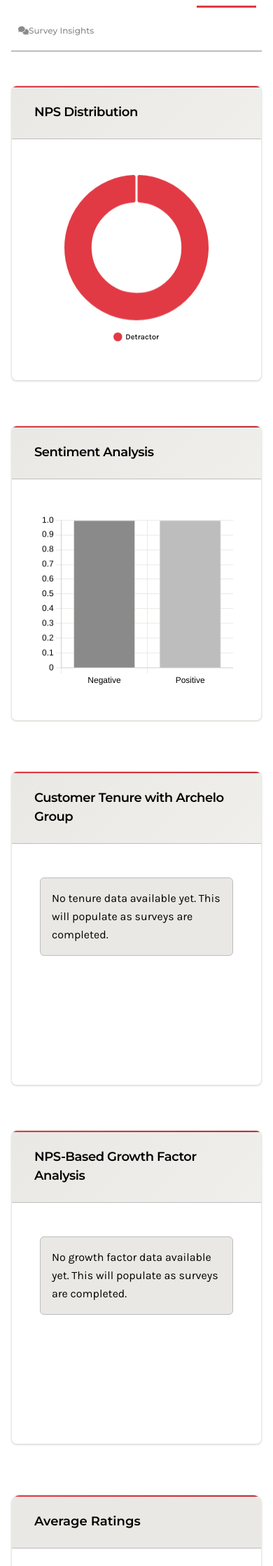
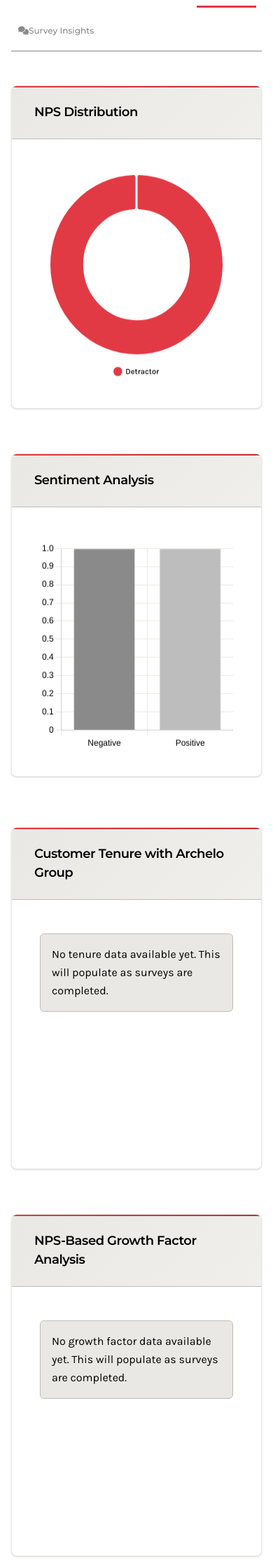
Before and after one commit to rivvalue/voia-docs, a Flask app: page /dashboard in a window 390 px wide, after a click on "Analytics". Shown: the part 556-2794 px from the top of the page at 70% size. Run offline with Flask 3, Linux system fonts and the light colour scheme; data comes from the database, SQL or seed files in the repository; data that the repository does not hold is empty.

Commit message:
Improve chart readability and sizing across all devices
Update CSS styles to increase chart container and canvas heights for better readability on desktop and mobile, ensuring a seamless user interface.

Replit-Commit-Author: Agent
Replit-Commit-Session-Id: a2fe9093-2e16-48b5-8de4-0e75c9b14d8a
Replit-Commit-Checkpoint-Type: full_checkpoint
Replit-Commit-Screenshot-Url: https://storage.googleapis.com/screenshot-production-us-central1/eca66c11-1e52-49de-a7f4-cfa95608a870/a2fe9093-2e16-48b5-8de4-0e75c9b14d8a/U7OaWdC

```diff
--- a/static/css/custom.css
+++ b/static/css/custom.css
@@ -1266,17 +1266,17 @@ html .kpi-card.kpi-warning {
     margin-top: var(--spacing-sm);
 }
 
-/* Chart containers - Consistent height for all Analytics tab charts */
+/* Chart containers - Enhanced size for better readability */
 .chart-container {
     position: relative;
     padding: var(--spacing-md);
     background: var(--primary-white);
     border-radius: var(--radius-lg);
-    height: 320px; /* Standard height for all charts */
+    height: 450px; /* Increased height for better readability */
 }
 
 canvas {
-    max-height: 400px;
+    max-height: 500px; /* Increased max height for better readability */
     border-radius: var(--radius-md);
 }
 
@@ -1445,13 +1445,13 @@ canvas {
     }
 
     .chart-card canvas {
-        max-height: 300px !important;
-        min-height: 250px !important;
+        max-height: 380px !important; /* Increased for mobile readability */
+        min-height: 300px !important; /* Increased minimum height */
     }
 
     .chart-container {
         position: relative;
-        height: 320px !important; /* Consistent with desktop */
+        height: 400px !important; /* Increased mobile chart height */
         margin: var(--spacing-sm) 0;
     }
 
@@ -1543,7 +1543,11 @@ canvas {
     }
 
     .chart-container {
-        height: 280px !important; /* Slightly reduced for small mobile but proportional */
+        height: 320px !important; /* Increased for small mobile readability */
+    }
+
+    .chart-card canvas {
+        max-height: 300px !important; /* Optimized for small screens */
     }
 
     /* Tab text even smaller on tiny screens */
```
